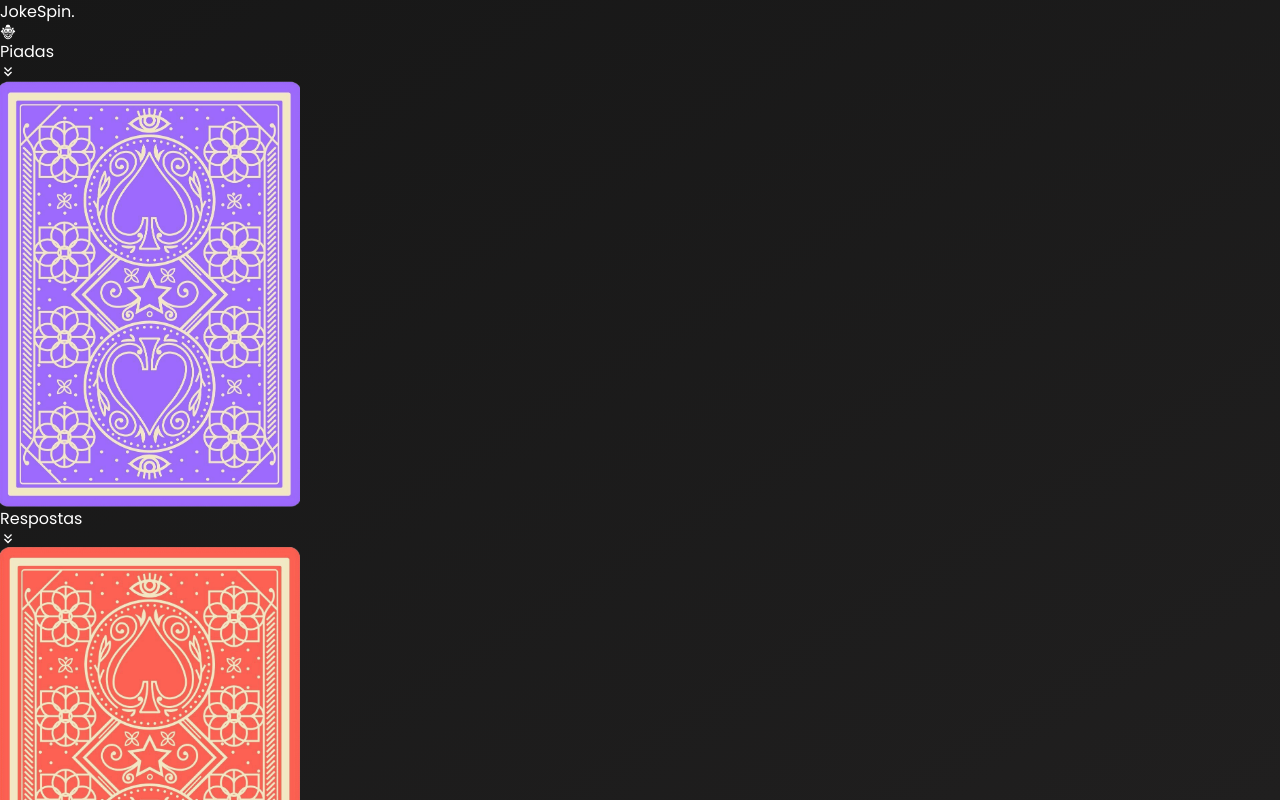
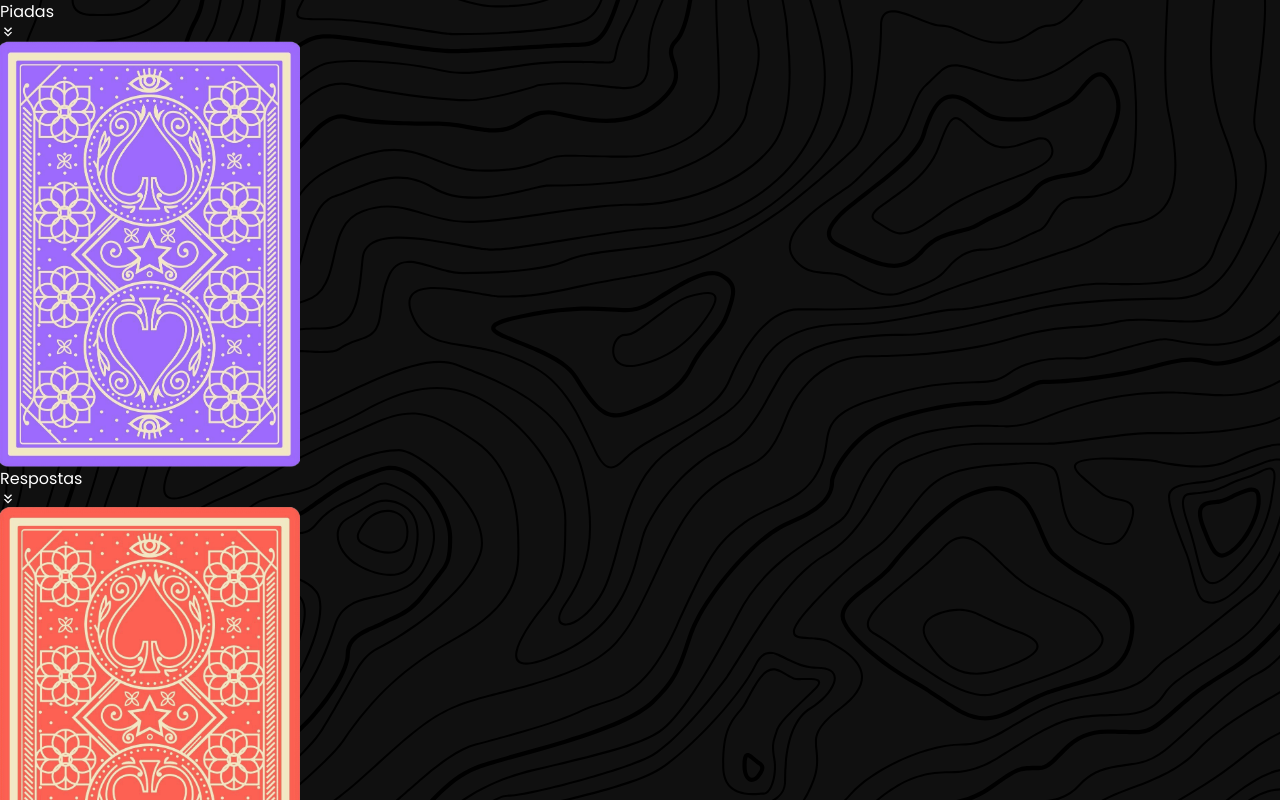
Before and after one commit to OnlyChristianDev/JokeAPI, a Next.js app: page / in a window 1280 px wide. Shown: the top 800 px of the page. Built offline with nearby package versions, Linux system fonts and the light colour scheme.

Commit message:
Adição do método de refresh do array

```diff
--- a/src/app/components/ArrayVazio.tsx
+++ b/src/app/components/ArrayVazio.tsx
@@ -1,6 +1,6 @@
 import { motion } from "framer-motion";
 
-export default function ArrayVazio() {
+export default function ArrayVazio( {refreshArray}) {
     return (
         <motion.div
             className="fixed bottom-8 flex items-center justify-center h-14 p-6 rounded-xl bg-white"
@@ -13,7 +13,7 @@ export default function ArrayVazio() {
                 <h1 className="text-black text-center text-md font-semibold">
                     É, esse foi o fim das piadas. Clique no botão para rever-las.
                 </h1>
-                <button className="ml-4 font-semibold bg-[#9A69FB] text-white px-7 py-2 rounded-lg hover:bg-[#8859e6] transition">
+                <button onClick={refreshArray} className="ml-4 font-semibold bg-[#9A69FB] text-white px-7 py-2 rounded-lg hover:bg-[#8859e6] transition">
                     REVER
                 </button>
             </div>
--- a/src/app/components/Card.tsx
+++ b/src/app/components/Card.tsx
@@ -53,6 +53,11 @@ export default function Card({ joke, answer, onNextJoke, animationArray }: JokeP
       setTimeout(() => setAnimation(false), 1600);
     }
   }, [animation]);
+
+  const ArrayNull = () => {
+    flippedRedCardFunction();
+    onNextJoke();
+  }
 
   return (
     <div className="flex flex-col items-center justify-center">
@@ -112,7 +117,7 @@ export default function Card({ joke, answer, onNextJoke, animationArray }: JokeP
         </div>
       </div>
       <AnimatePresence>
-        {animationArray && <ArrayVazio />}
+        {animationArray && <ArrayVazio refreshArray={ArrayNull} />}
         {animation && <Aviso />}
       </AnimatePresence>
     </div>
--- a/src/app/components/Header.tsx
+++ /dev/null
@@ -1,12 +0,0 @@
-import { GiClown } from "react-icons/gi";
-
-export default function Header(){
-    return(
-        <header className="flex justify-between items-center p-4 fixed top-0 left-0 right-0">
-            <div className="flex items-center justify-center gap-2">
-                <h1 className="font-semibold text-3xl">JokeSpin.</h1>
-                <GiClown className="text-4xl" />
-            </div>
-        </header>
-    )
-}
--- a/src/app/components/Jokes.tsx
+++ b/src/app/components/Jokes.tsx
@@ -8,6 +8,7 @@ export default function Jokes() {
   const [currentJoke, setCurrentJoke] = useState("");
   const [currentAnswer, setCurrentAnswer] = useState("");
   const [animationArray, setAnimationArray] = useState(false);
+  const [initialJokes, setInitialJokes] = useState<{ joke: string; answer: string }[]>([]);
 
   useEffect(() => {
     async function fetchJokes() {
@@ -19,6 +20,7 @@ export default function Jokes() {
         }
         const json = await response.json();
         setJokes(json);
+        setInitialJokes(json)
         setLoading(false);
       } catch (error) {
         console.error(error);
--- a/src/app/globals.css
+++ b/src/app/globals.css
@@ -2,11 +2,11 @@
 @tailwind components;
 @tailwind utilities;
 
-
 body {
     margin: 0;
     height: 100vh;
-    background: linear-gradient(to bottom right, #171717, #201f1f);
+    background-color: #101010;
+    background-image: url('/pattern.svg');
     color: white;
     background-blend-mode: overlay;
     background-size: cover;
--- a/src/app/page.tsx
+++ b/src/app/page.tsx
@@ -1,10 +1,8 @@
 import Jokes from "@/app/components/Jokes";
-import Header from "./components/Header";
 
 export default function Home() {
   return (
     <div>
-      <Header />
       <Jokes />
     </div>
   );
```
Also changed, not shown: public/pattern.svg (added).
